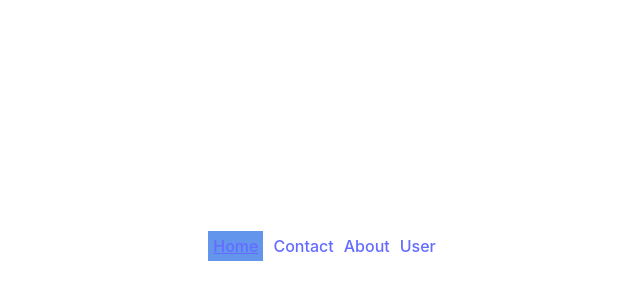
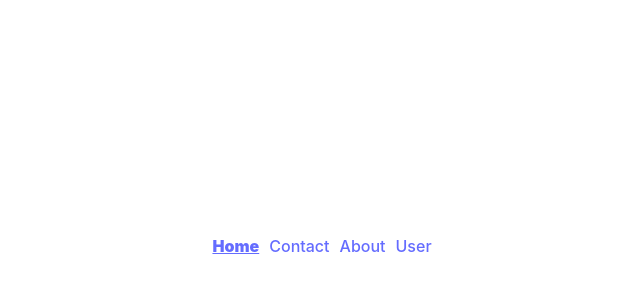
Before and after one commit to asib11/react-bootcamp, a React (Vite) app in the folder intro-react-router/: page / in a window 1280 px wide. Shown: the part 154-454 px from the top of the page, without its empty margins (318-958 px from the left). Built offline with nearby package versions, Linux system fonts and the light colour scheme.

Commit message:
loading added

```diff
--- a/intro-react-router/src/components/ActiveLink.css
+++ b/intro-react-router/src/components/ActiveLink.css
@@ -1,5 +1,4 @@
 .active{
-    background-color: cornflowerblue;
-    padding: 5px;
+    font-weight: 900;
     text-decoration: underline;
 }
--- a/intro-react-router/src/components/Home.jsx
+++ b/intro-react-router/src/components/Home.jsx
@@ -1,10 +1,16 @@
-import { Outlet } from "react-router-dom";
+import { Outlet, useNavigation } from "react-router-dom";
 import Header from "./Header";
 
 const Home = () => {
+    const navigation = useNavigation()
     return (
         <div >
             <Header ></Header>
+            <div>
+                {
+                    navigation.state === 'loading' && 'Loading...'
+                }
+            </div>
             <Outlet></Outlet>
         </div>
     );
```
